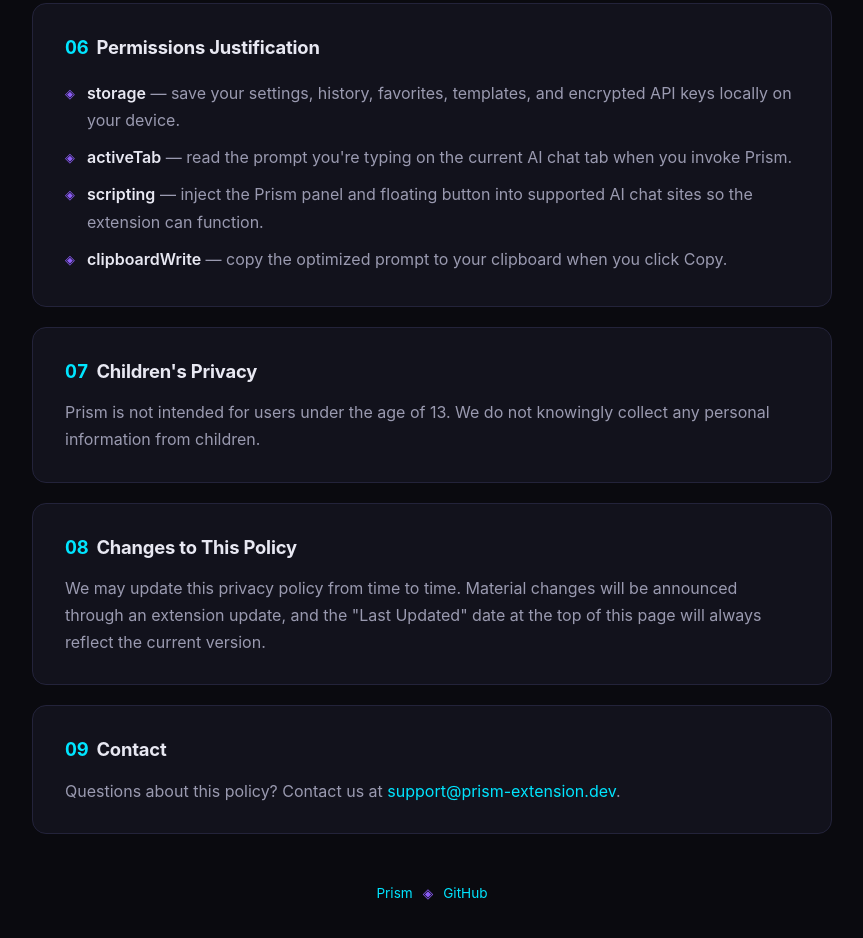
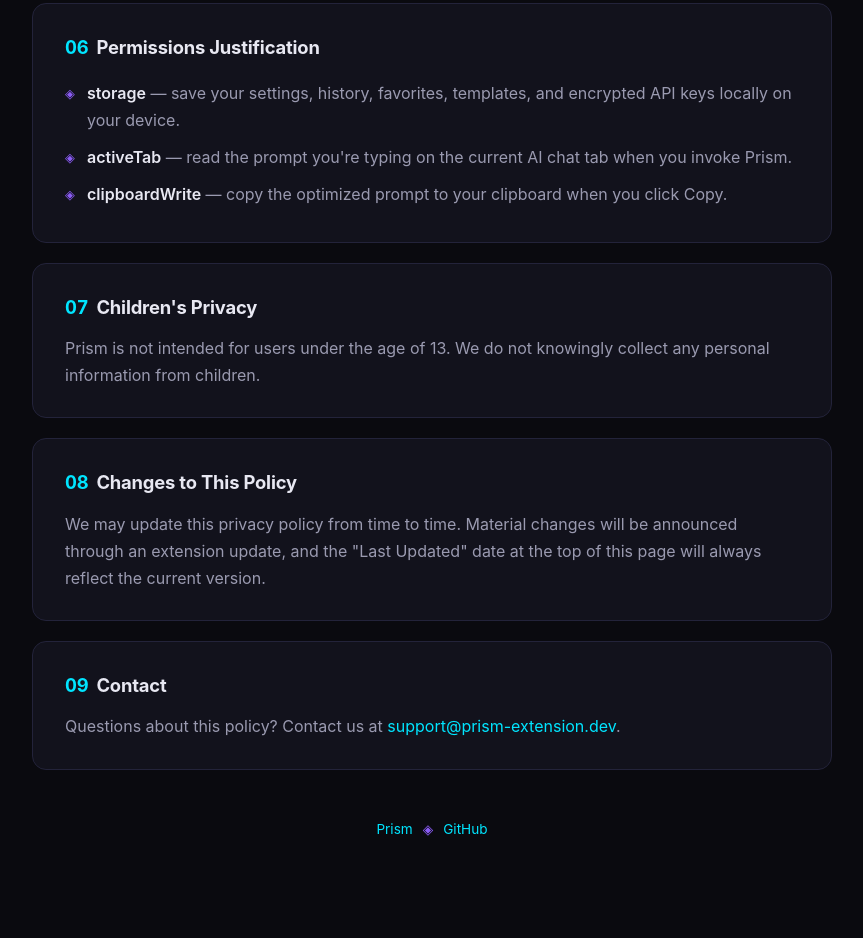
Before and after one commit to infoknahmed/prism-extension, a browser extension: page docs/privacy.html in a window 1280 px wide. Shown: the part 1918-2856 px from the top of the page, without its empty margins (208-1071 px from the left). Drawn offline with Linux system fonts and the light colour scheme.

Commit message:
docs: fix privacy policy permissions

```diff
--- a/docs/privacy.html
+++ b/docs/privacy.html
@@ -142,7 +142,6 @@
       <ul>
         <li><strong>storage</strong> — save your settings, history, favorites, templates, and encrypted API keys locally on your device.</li>
         <li><strong>activeTab</strong> — read the prompt you're typing on the current AI chat tab when you invoke Prism.</li>
-        <li><strong>scripting</strong> — inject the Prism panel and floating button into supported AI chat sites so the extension can function.</li>
         <li><strong>clipboardWrite</strong> — copy the optimized prompt to your clipboard when you click Copy.</li>
       </ul>
     </section>
```
